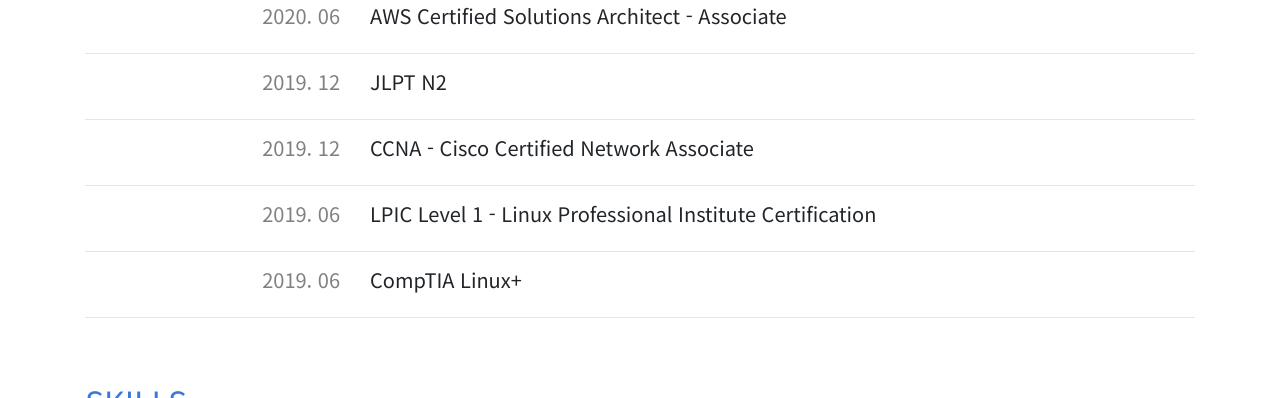
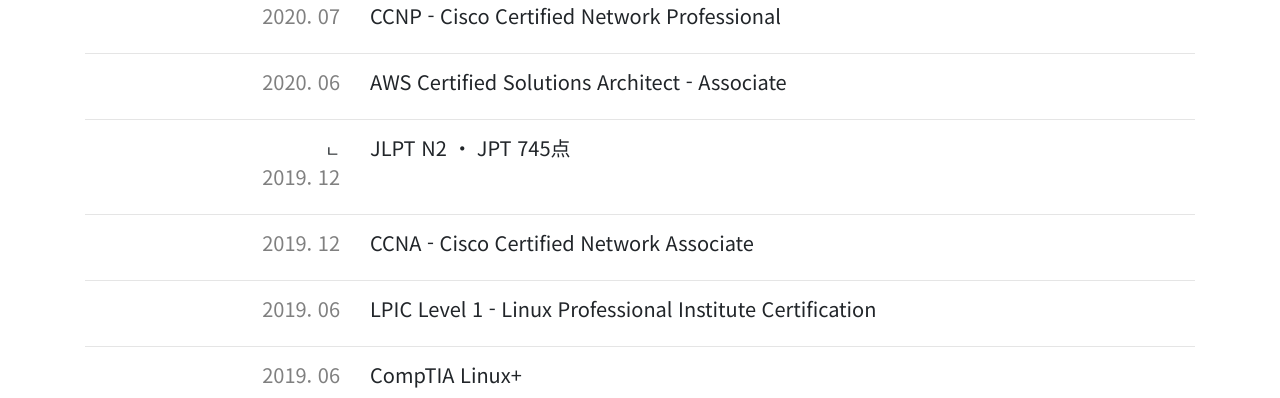
Before and after one commit to Jineer/Jineer.github.io, a plain HTML site: page index.html in a window 1280 px wide. Shown: the part 750-1148 px from the top of the page. Drawn offline with nearby package versions, Linux system fonts and the light colour scheme.

Commit message:
Add files via upload

```diff
--- a/index.html
+++ b/index.html
@@ -130,6 +130,21 @@
                 <div class="col-md-3 col-12 text-md-right">
                   <div class="row">
                     <div class="col-md-12 col">
+                      <h5 class="gray">2020. 07 <br /></h5>
+                    </div>
+                    <div class="col-md-12 col-3 text-center text-md-right">
+                    </div>
+                  </div>
+                </div>
+                <div class="col-md-9 col-12">
+                  <h5>CCNP - Cisco Certified Network Professional</h5>
+                </div>
+              </div>
+              <hr />
+    <div class="row">
+                <div class="col-md-3 col-12 text-md-right">
+                  <div class="row">
+                    <div class="col-md-12 col">
                       <h5 class="gray">2020. 06 <br /></h5>
                     </div>
                     <div class="col-md-12 col-3 text-center text-md-right">
@@ -142,7 +157,7 @@
               </div>
               <hr />
               <div class="row">
-                <div class="col-md-3 col-12 text-md-right">
+                <div class="col-md-3 col-12 text-md-right">ㄴ
                   <div class="row">
                     <div class="col-md-12 col">
                       <h5 class="gray">2019. 12 <br /></h5>
@@ -152,7 +167,7 @@
                   </div>
                 </div>
                 <div class="col-md-9 col-12">
-                  <h5>JLPT N2</h5>
+                  <h5>JLPT N2 ・ JPT 745点</h5>
                 </div>
               </div>
               <hr />
```
